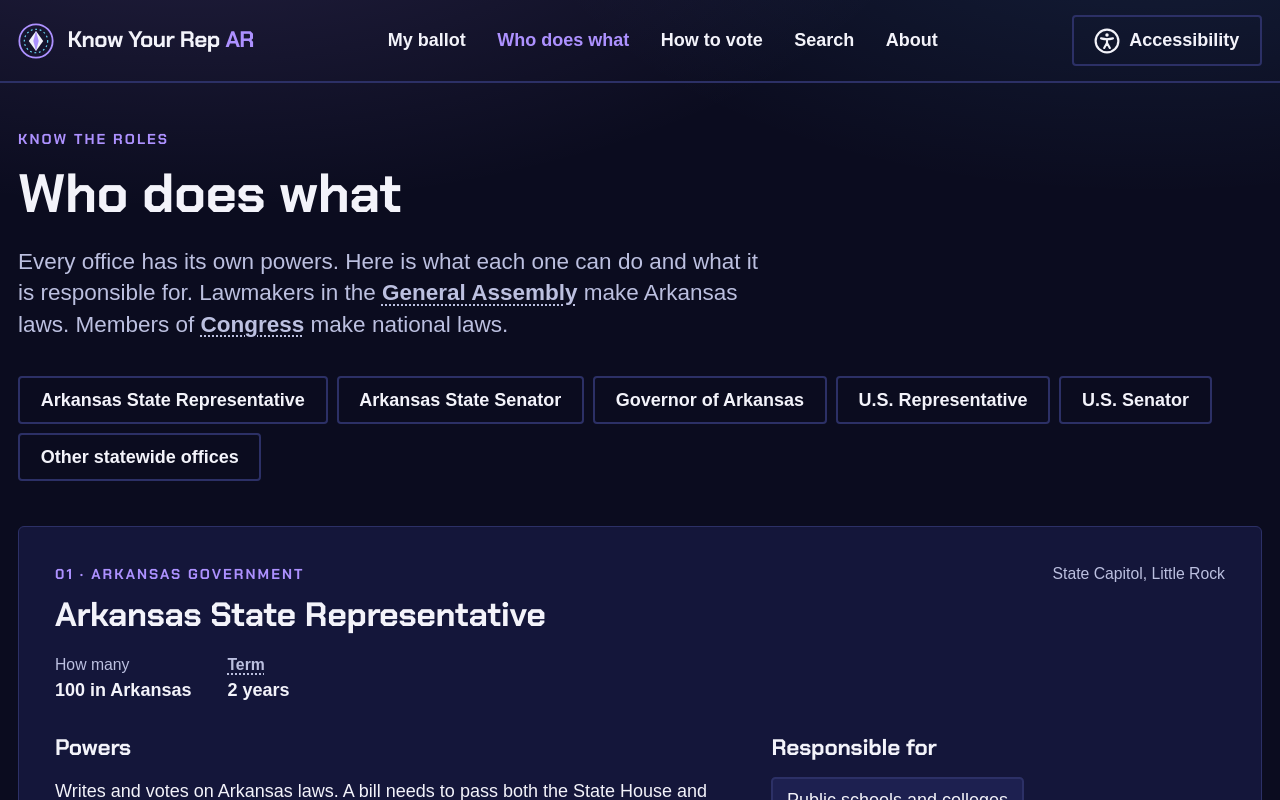
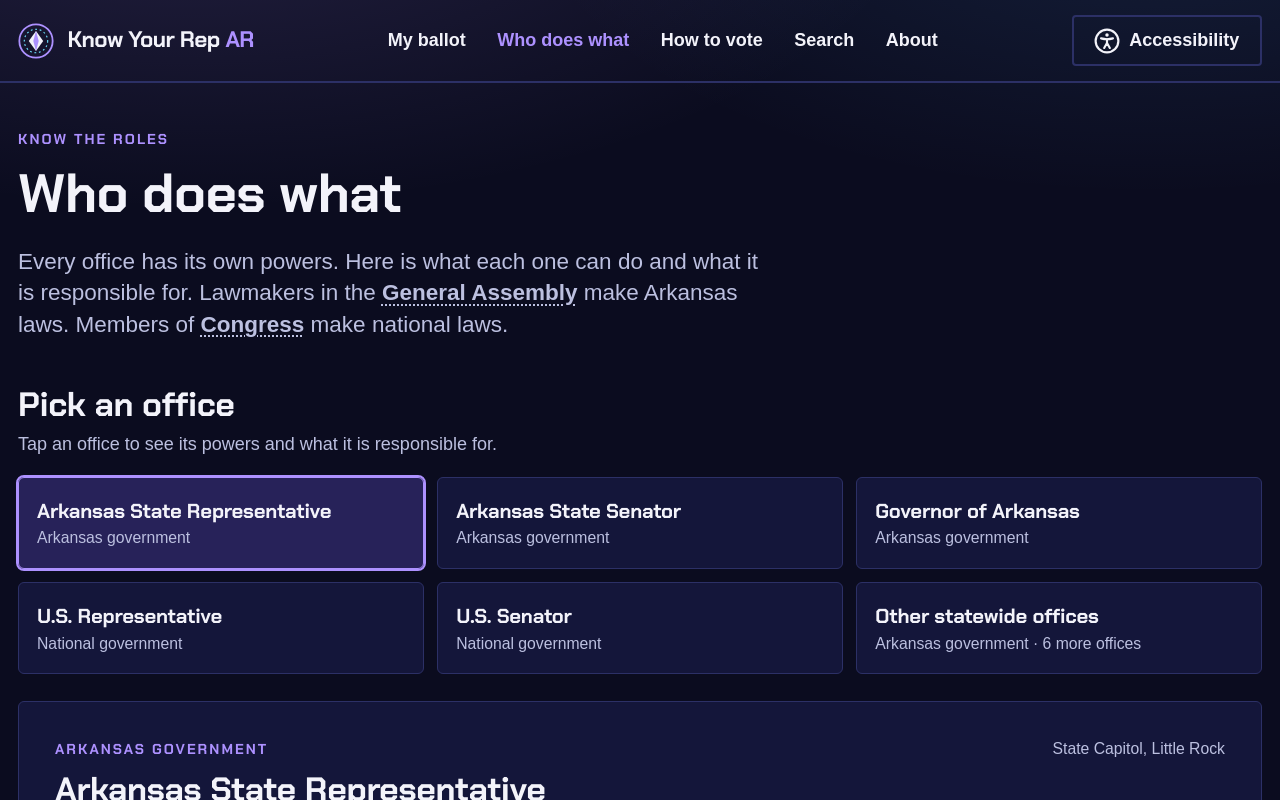
Before and after one commit to NamanGuggilam/know-your-rep-ar, a Next.js app: page /who-does-what in a window 1280 px wide. Shown: the top 800 px of the page. Built offline with nearby package versions, Linux system fonts and the light colour scheme; a web font is replaced by a local one.

Commit message:
Who does what: offices as tabs, one office shown at a time (deep links still work)
Co-Authored-By: Claude Opus 5.5 <noreply@anthropic.com>

```diff
--- a/src/app/who-does-what/page.tsx
+++ b/src/app/who-does-what/page.tsx
@@ -1,5 +1,6 @@
 import type { Metadata } from "next";
 import Link from "next/link";
+import { RaceTabs } from "@/components/RaceTabs";
 import { Term } from "@/components/Term";
 import { ROLES, STATEWIDE } from "@/lib/roles";
 
@@ -16,30 +17,32 @@ export default function WhoDoesWhat() {
         <Term k="congress">Congress</Term> make national laws.
       </p>
 
-      <nav aria-label="Jump to a role" className="mt-8">
-        <ul className="flex flex-wrap gap-2">
-          {ROLES.map((r) => (
-            <li key={r.id}>
-              <a href={`#${r.id}`} className="btn btn-secondary">
-                {r.name}
-              </a>
-            </li>
-          ))}
-          <li>
-            <a href="#statewide" className="btn btn-secondary">
-              Other statewide offices
-            </a>
-          </li>
-        </ul>
-      </nav>
-
-      <div className="mt-10 grid grid-cols-[minmax(0,1fr)] gap-8">
-        {ROLES.map((r, i) => (
-          <section key={r.id} id={r.id} aria-labelledby={`${r.id}-h`} className="card scroll-mt-4 p-6 sm:p-8">
+      <h2 className="mt-10 text-3xl font-bold">Pick an office</h2>
+      <p className="mt-1 mb-4 text-ink-muted">Tap an office to see its powers and what it is responsible for.</p>
+      <RaceTabs
+        label="Offices"
+        hashPrefix=""
+        tabs={[
+          ...ROLES.map((r) => ({
+            id: r.id,
+            title: r.name,
+            subtitle: r.level === "Arkansas" ? "Arkansas government" : "National government",
+            faces: [],
+          })),
+          {
+            id: "statewide",
+            title: "Other statewide offices",
+            subtitle: "Arkansas government · 6 more offices",
+            faces: [],
+          },
+        ]}
+        panels={{
+          ...Object.fromEntries(
+            ROLES.map((r) => [
+              r.id,
+              <section key={r.id} aria-labelledby={`${r.id}-h`} className="card mt-6 p-6 sm:p-8">
                 <div className="flex flex-wrap items-baseline justify-between gap-2">
-              <p className="eyebrow">
-                {String(i + 1).padStart(2, "0")} · {r.level === "Arkansas" ? "Arkansas government" : "National government"}
-              </p>
+                  <p className="eyebrow">{r.level === "Arkansas" ? "Arkansas government" : "National government"}</p>
                   <p className="text-sm text-ink-muted">{r.where}</p>
                 </div>
                 <h2 id={`${r.id}-h`} className="mt-2 text-3xl font-bold">
@@ -77,10 +80,11 @@ export default function WhoDoesWhat() {
                     </ul>
                   </div>
                 </div>
-          </section>
-        ))}
-
-        <section id="statewide" aria-labelledby="statewide-h" className="card scroll-mt-4 p-6 sm:p-8">
+              </section>,
+            ]),
+          ),
+          statewide: (
+            <section aria-labelledby="statewide-h" className="card mt-6 p-6 sm:p-8">
               <p className="eyebrow">Arkansas government</p>
               <h2 id="statewide-h" className="mt-2 text-3xl font-bold">
                 Other statewide offices
@@ -97,11 +101,13 @@ export default function WhoDoesWhat() {
                 ))}
               </dl>
               <p className="mt-6 text-ink-muted">
-            Local issues, like potholes on city streets, trash pickup, and local parks, belong to your city council or
-            county government (the county judge and the quorum court).
+                Local issues, like potholes on city streets, trash pickup, and local parks, belong to your city council
+                or county government (the county judge and the quorum court).
               </p>
             </section>
-      </div>
+          ),
+        }}
+      />
 
       <p className="mt-10 text-lg">
         <Link href="/">See who&apos;s on your ballot →</Link>
--- a/src/components/RaceTabs.tsx
+++ b/src/components/RaceTabs.tsx
@@ -12,25 +12,37 @@ export interface RaceTab {
 
 /**
  * Race tiles that work as tabs: pick a race and only that race shows below.
- * The chosen race is kept in the address (#race-...), so the Back button and shared links work.
+ * The choice is kept in the address (#race-...), so the Back button and shared links work.
+ * Also used for the offices on the Who does what page.
  */
-export function RaceTabs({ tabs, panels }: { tabs: RaceTab[]; panels: Record<string, React.ReactNode> }) {
+export function RaceTabs({
+  tabs,
+  panels,
+  label = "Races on your ballot",
+  hashPrefix = "race-",
+}: {
+  tabs: RaceTab[];
+  panels: Record<string, React.ReactNode>;
+  label?: string;
+  /** The address remembers the choice as #<prefix><id>. With "", existing #id links open the right tab. */
+  hashPrefix?: string;
+}) {
   const [active, setActive] = useState(tabs[0]?.id);
   const panelRef = useRef<HTMLDivElement>(null);
 
   useEffect(() => {
     const fromHash = () => {
-      const id = window.location.hash.replace(/^#race-/, "");
+      const id = window.location.hash.slice(1).replace(hashPrefix, "");
       if (tabs.some((t) => t.id === id)) setActive(id);
     };
     fromHash();
     window.addEventListener("hashchange", fromHash);
     return () => window.removeEventListener("hashchange", fromHash);
-  }, [tabs]);
+  }, [tabs, hashPrefix]);
 
   function choose(id: string, focusPanel: boolean) {
     setActive(id);
-    history.replaceState(null, "", `#race-${id}`);
+    history.replaceState(null, "", `#${hashPrefix}${id}`);
     if (focusPanel) requestAnimationFrame(() => panelRef.current?.scrollIntoView({ block: "start" }));
   }
 
@@ -46,7 +58,7 @@ export function RaceTabs({ tabs, panels }: { tabs: RaceTab[]; panels: Record<str
 
   return (
     <div>
-      <div role="tablist" aria-label="Races on your ballot" className="grid gap-3 sm:grid-cols-2 lg:grid-cols-3">
+      <div role="tablist" aria-label={label} className="grid gap-3 sm:grid-cols-2 lg:grid-cols-3">
         {tabs.map((t, i) => {
           const on = t.id === active;
           return (
```
Lines whose indentation alone changed are shown as unchanged.
